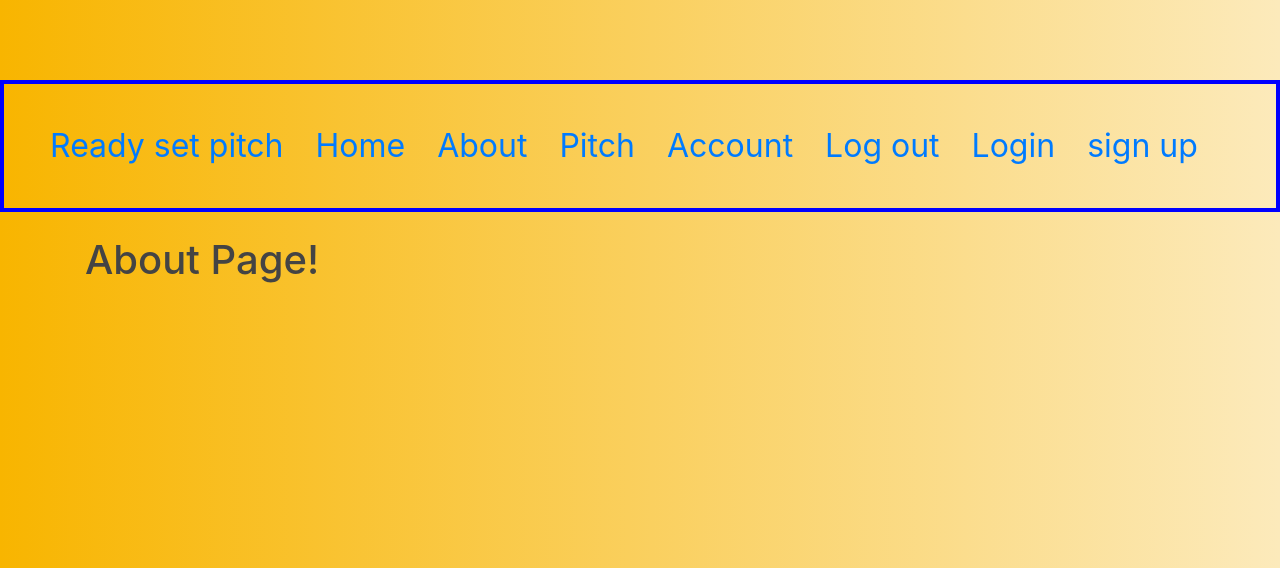
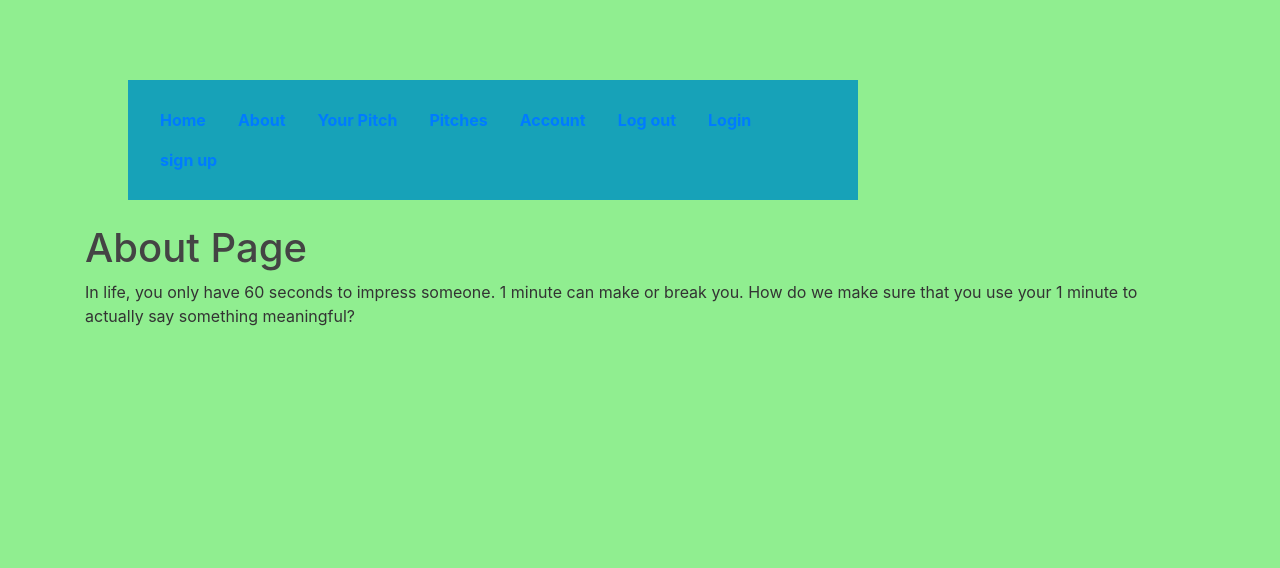
Before and after one commit to kelvinkyalo/1min-pitch, a Flask app: page /about in a window 1280 px wide. Shown: the top 568 px of the page. Run offline with Flask 2, Linux system fonts and the light colour scheme; parts of the project's set-up code (start-up, migrations or seed data) failed here and were passed over; some libraries are stand-ins or nearby versions.

Commit message:
add templates

```diff
--- a/pitches/templates/about.html
+++ b/pitches/templates/about.html
@@ -1,4 +1,4 @@
-{% extends 'layout.html' %}
-{% block content %}
-    <h1>About Page!</h1>
+{% extends 'layout.html' %} {% block content %}
+<h1>About Page</h1>
+<p>In life, you only have 60 seconds to impress someone. 1 minute can make or break you. How do we make sure that you use your 1 minute to actually say something meaningful?</p>
 {% endblock content %}
--- a/pitches/templates/layout.html
+++ b/pitches/templates/layout.html
@@ -16,19 +16,16 @@
     <link href="https://fonts.googleapis.com/css2?family=Josefin+Sans:wght@700&display=swap" rel="stylesheet"> {% if title %}
     <title>{{ title }}</title>
     {% else %}
-    <title>Ready-set-pitch</title>
+    <title>pitch</title>
     {% endif %}
 </head>
 
 
-<body style="background: #fceabb;background: -webkit-linear-gradient(to right, #f8b500, #fceabb);background: linear-gradient(to right, #f8b500, #fceabb);">
+<body style='background-color: lightgreen;'>
     <header class="site-header">
+        <nav class="navbar navbar-dark bg-info" style="height: 120px; width: 57%; font-weight: bold;margin-left: 10%;background-color: lawngreen;">
+            <ul class="nav">
 
-        <nav style=" border:4px blue solid ;background-color: transparent; padding: 30px;text-align: center; font-size: xx-large;">
-            <ul class="nav">
-                <li class="nav-item">
-                    <a class="nav-link" href="/">Ready set pitch</a>
-                </li>
                 <li class="nav-item">
                     <a class="nav-link" href="{{ url_for('main.home') }}">Home</a>
                 </li>
@@ -36,7 +33,10 @@
                     <a class="nav-link" href="{{ url_for('main.about') }}">About</a>
                 </li>
                 <li class="nav-item">
-                    <a class="nav-link active" href="{{ url_for('pitchess.new_pitch') }}">Pitch</a>
+                    <a class="nav-link" href="/">Your Pitch</a>
+                </li>
+                <li class="nav-item">
+                    <a class="nav-link active" href="{{ url_for('pitchess.new_pitch') }}">Pitches</a>
                 </li>
                 <li class="nav-item">
                     <a class="nav-link" href="{{ url_for('users.account') }}">Account</a>
```
Also changed, not shown: pitches/templates/home.html (+8 -14 lines).
